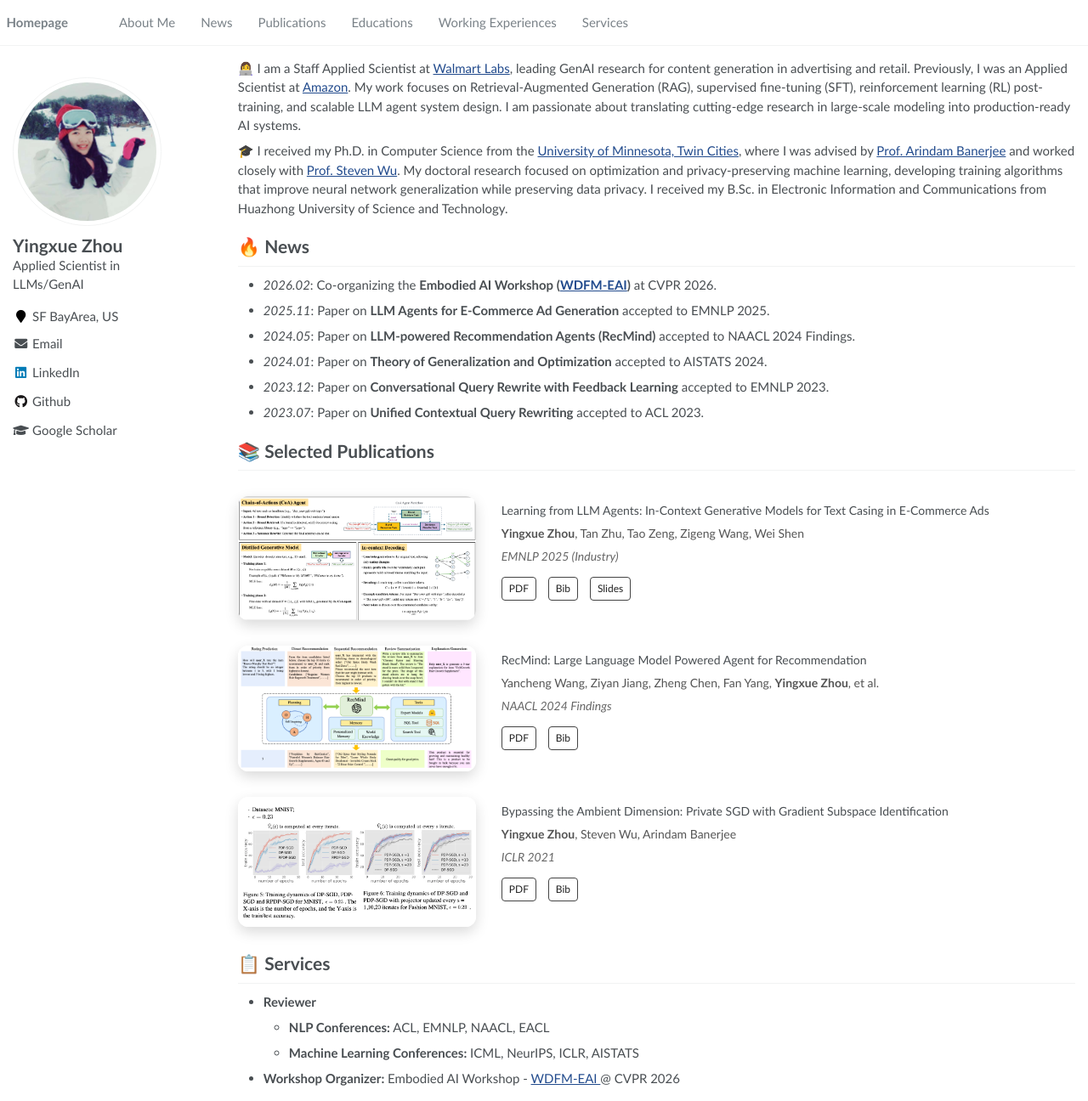
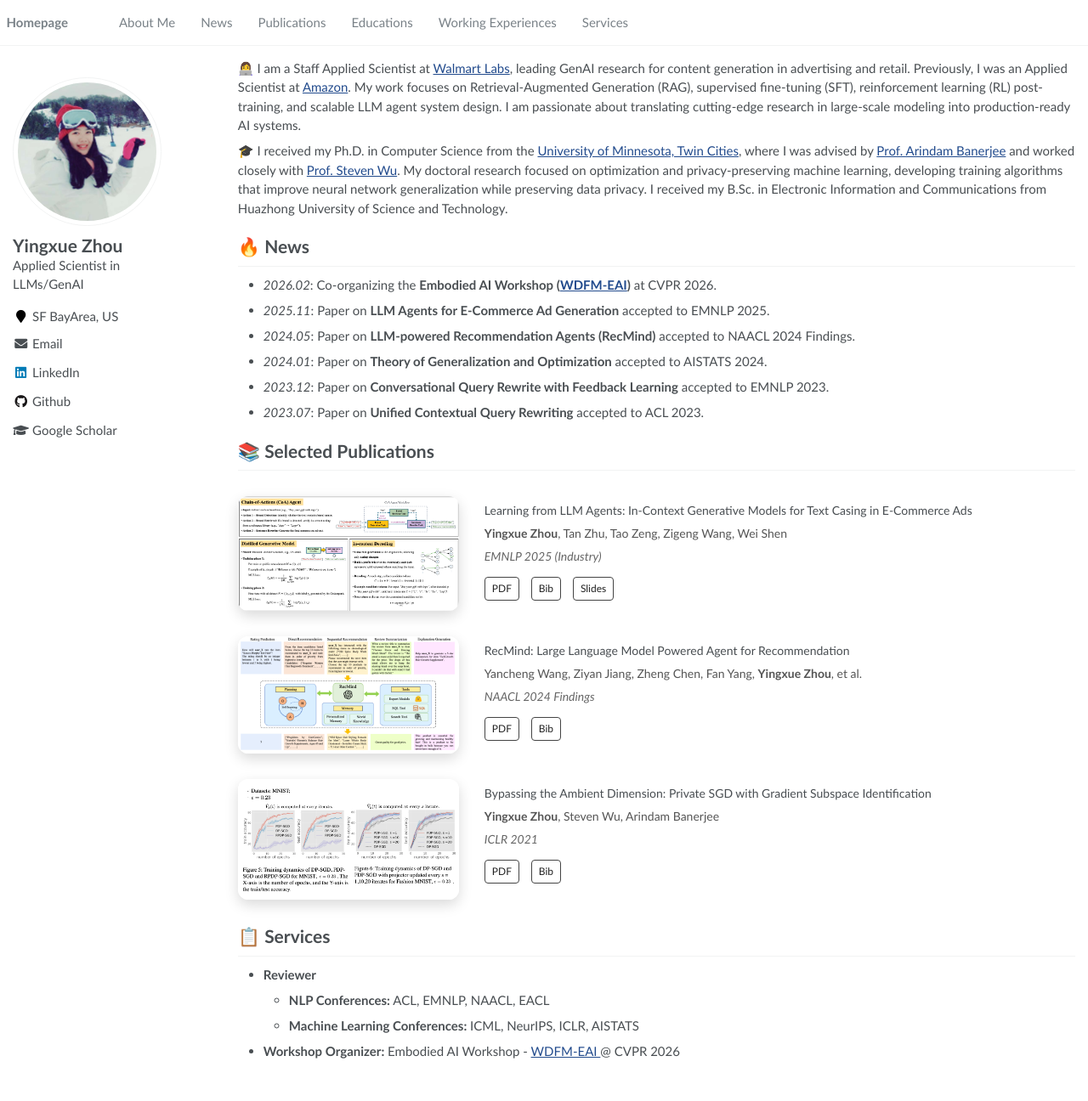
Before and after one commit to yzhou0877/yzhou0877.github.io, a Jekyll site: the page built from _pages/about.md, in a window 1280 px wide and 1296 px high. Shown: the whole window at 85% size. Built offline with Jekyll 4.4.1, drawn with Linux system fonts in a browser that asks for light colours.

Commit message:
Update _publications.scss

```diff
--- a/_sass/_publications.scss
+++ b/_sass/_publications.scss
@@ -6,7 +6,7 @@
 }
 
 .pub-img {
-  width: 280px;
+  width: 260px;
   border-radius: 12px;
   box-shadow: 0 6px 16px rgba(0,0,0,0.15);
 }
@@ -16,7 +16,7 @@
 }
 
 .pub-title {
-  font-weight: 550;
+  font-weight: 560;
   font-size: 14px;
   margin: 6px 0;
 }
```
